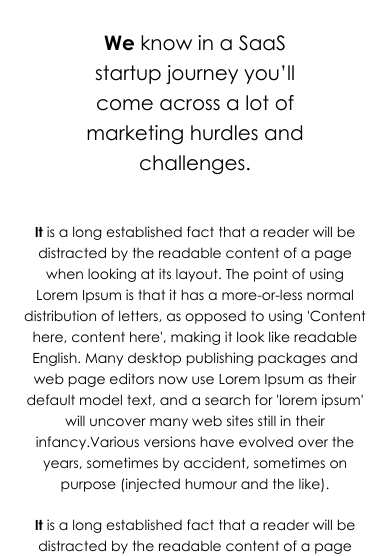
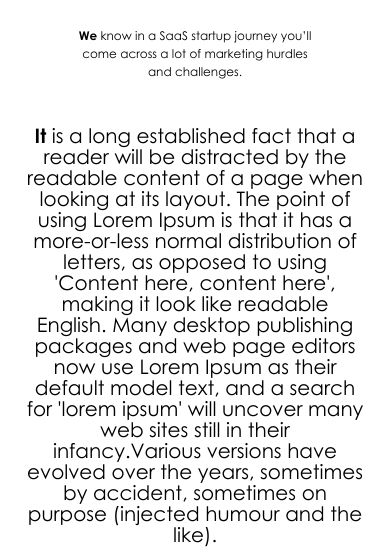
Before and after one commit to surumisulaiman/growth-aboutus, a plain HTML site: page index.html in a window 390 px wide. Shown: the part 561-1117 px from the top of the page. Drawn offline with Linux system fonts and the light colour scheme.

Commit message:
font size changes

```diff
--- a/css/style.css
+++ b/css/style.css
@@ -40,6 +40,7 @@ h1,h2,h3,h4,h5,h6,strong{
 p{
     font-family:"CenturyGothic";
     font-weight: 400;
+    font-size: 20px;
 }
 
 a {
@@ -340,8 +341,8 @@ justify-content: space-between;
         text-align: center;
     }
     .sub_line{
-        font: size 20px;
-        text-align: center;
+        font-size: 12px;
+        line-height: 150%;
 
     }
     .para1,.para2,.para3{
@@ -356,6 +357,16 @@ justify-content: space-between;
     }
 
 
+/* Header part responsive */
+
+.header_part{
+
+
+
+
+
+
+}
 
     /* footer Section responsive */
 
```
Also changed, not shown: index.html (+1 -0 lines).
